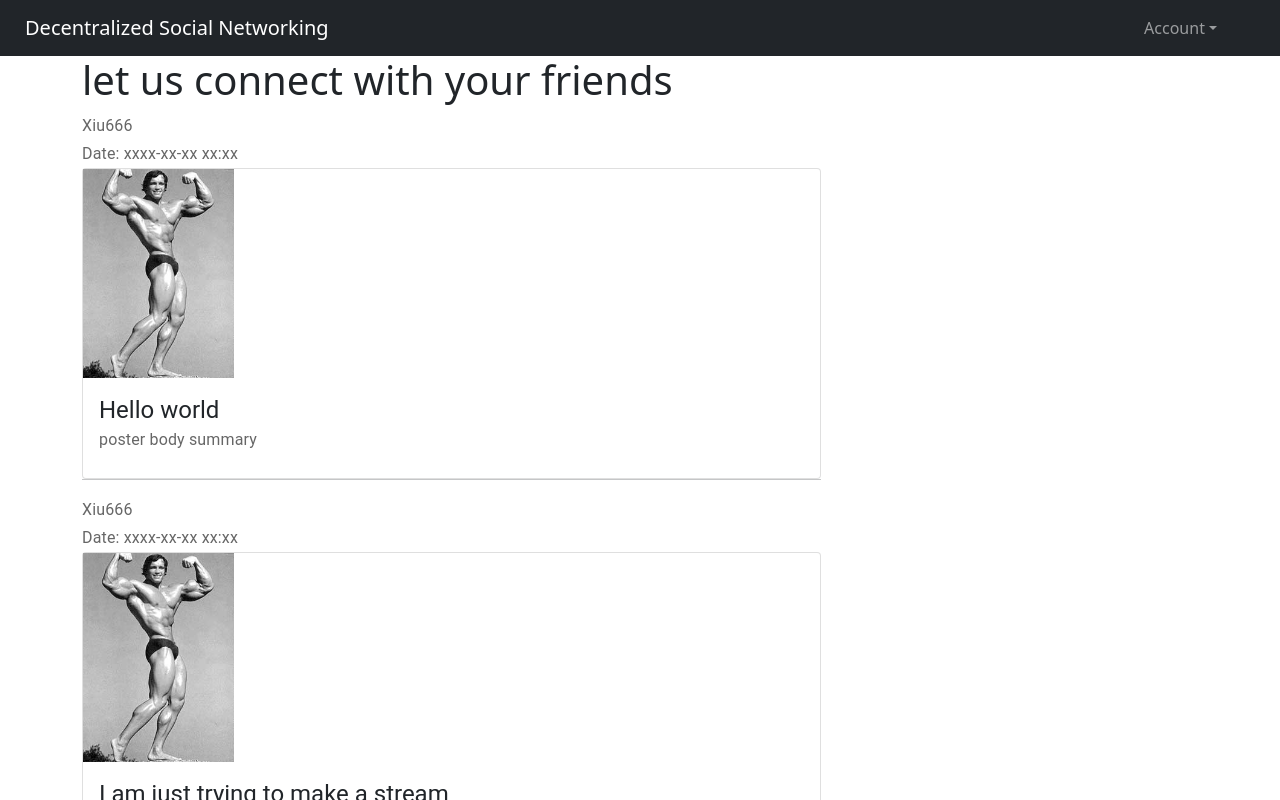
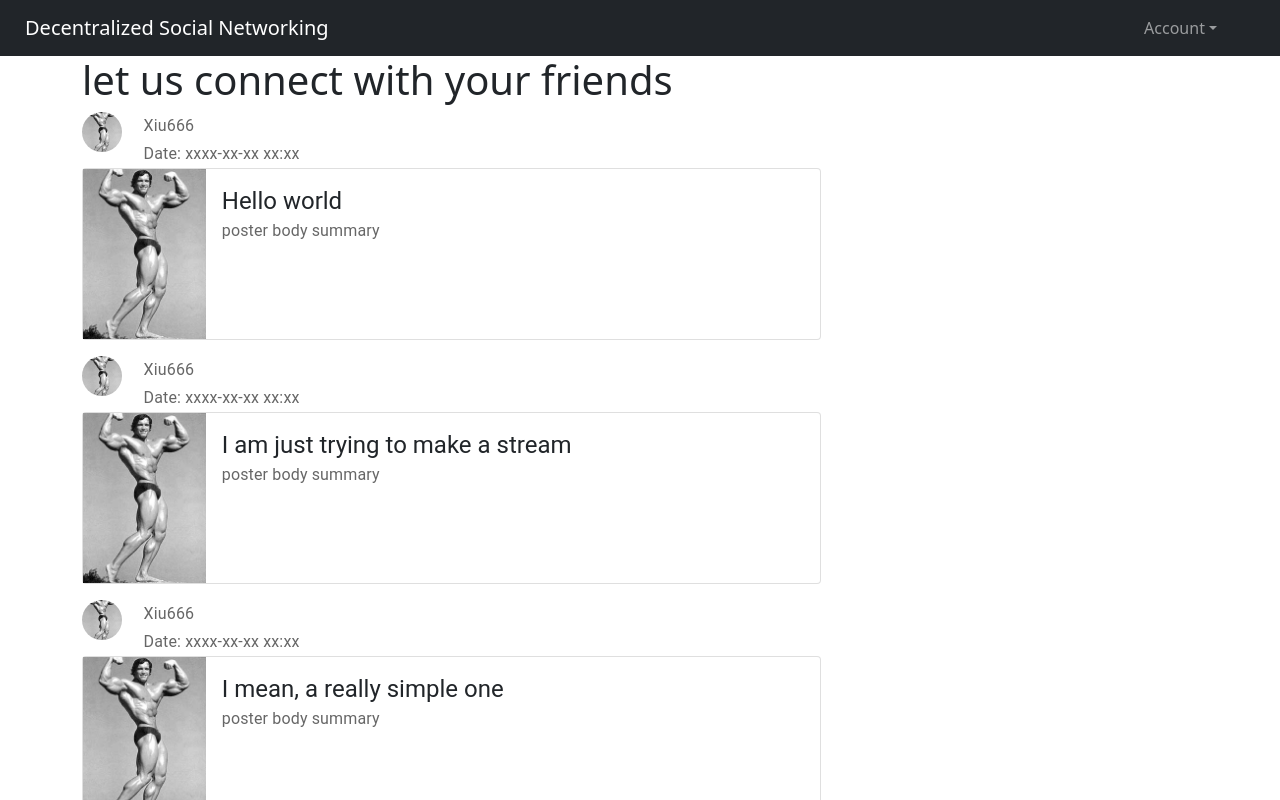
Before and after one commit to Frieda0315/404, a React (Create React App) app: page / in a window 1280 px wide. Shown: the top 800 px of the page. Built offline with nearby package versions, Linux system fonts and the light colour scheme.

Commit message:
fix some bugs, now it's more elegant

```diff
--- a/src/components/PostStream.js
+++ b/src/components/PostStream.js
@@ -1,10 +1,10 @@
 
 import Grid from "@material-ui/core/Grid";
-//import Item from "@material-ui/core/ListItem"
+import { Avatar } from "@material-ui/core";
 import { Card } from "reactstrap";
 import makeStyles from "@material-ui/styles/makeStyles";
 import React from "react";
-import { Box, CardMedia, CardActionArea, CardContent, Divider, Typography } from "@material-ui/core";
+import { CardMedia, CardActionArea, CardContent, Typography } from "@material-ui/core";
 import dummy_image from "../static/musle.png"
 
 const useStyles = makeStyles(() =>({
@@ -13,6 +13,9 @@ const useStyles = makeStyles(() =>({
     },
     postBody: {
         marginLeft: "100px"
+    },
+    postImage: {
+        width: "75px"
     }
 }));
 
@@ -31,36 +34,46 @@ function PostStream() {
     const tempPostOnClick = (ev) => {
         console.log("clicked a post");
     };
+    const tempSummary = "poster body summary";
     const postStream = postList.map((post) =>
         <Grid item xs={8} className={styleClasses.postBody}>
+            <Grid container>
+                <Grid item xs={1}>
+                    <Avatar src={dummy_image}></Avatar>
+                </Grid>
+                <Grid item xs={4}>
                     <Typography  variant="subtitle1" color="text.secondary" component="div">
                         Xiu666
                     </Typography>
                     <Typography  variant="subtitle1" color="text.secondary" component="div">
                         Date: xxxx-xx-xx xx:xx
                     </Typography>
-            <Card sx={{ display: 'flex' }}>
+                </Grid>
+            </Grid>
+            <Card>
+                <Grid container>
+                    <Grid item xs={2}>
                         <CardMedia
                             component="img"
-                    sx={{ width: 151 }}
+                            className={styleClasses.postImage}
                             image={dummy_image}
-                    alt="Live from space album cover"
+                            alt="dummy"
                         />
+                    </Grid>
+                    <Grid item xs={10}>
                         <CardActionArea onClick={tempPostOnClick}>
-                    <Box sx={{ display: 'flex', flexDirection: 'column' }}>
                             <CardContent sx={{ flex: '1 0 auto' }}>
                                 <Typography component="div" variant="h5">
                                     {post}
                                 </Typography>
                                 <Typography variant="subtitle1" color="text.secondary" component="div">
-                        poster body summary
+                                    {tempSummary}
                                 </Typography>
                             </CardContent>
-                    </Box>
                         </CardActionArea>
-
+                    </Grid>
+                </Grid>
             </Card>
-            <Divider/>
         </Grid>
 
     );
```
Lines whose indentation alone changed are shown as unchanged.
